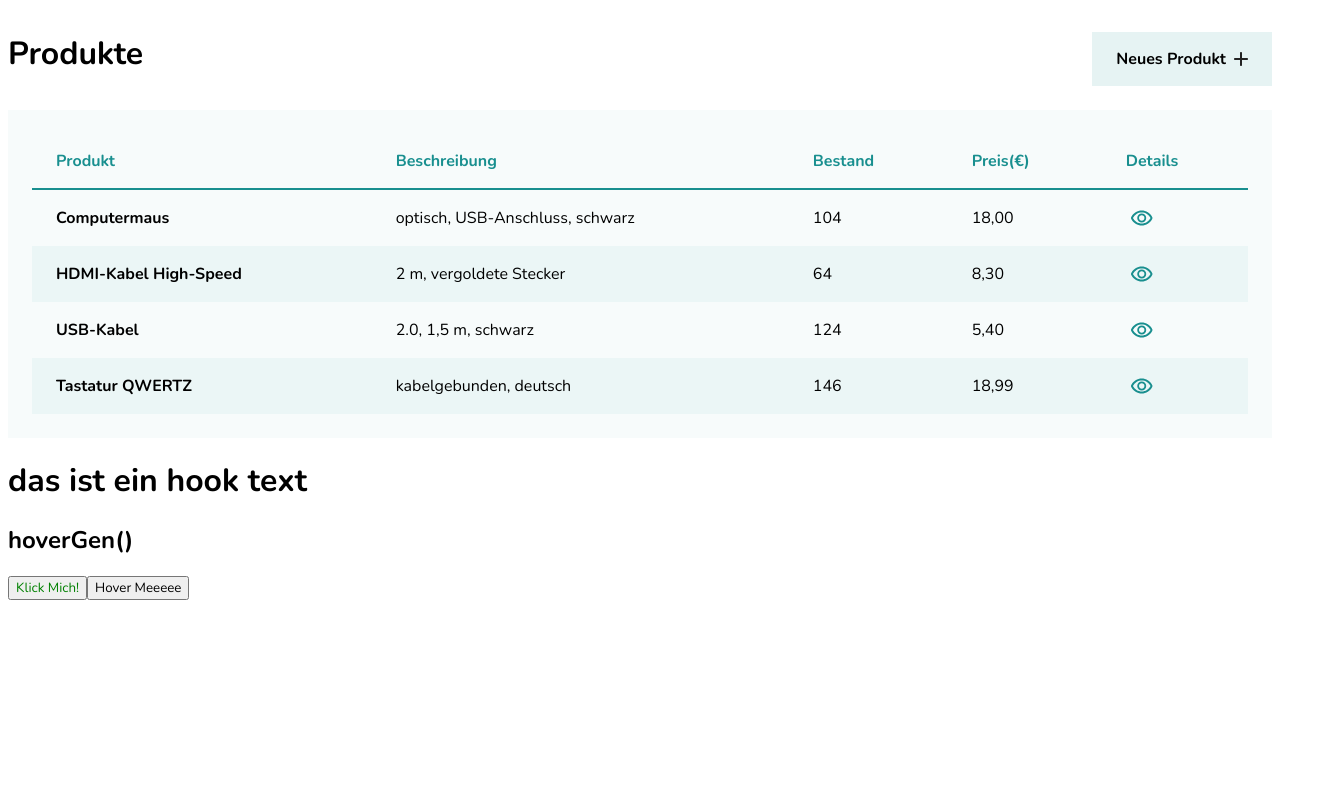
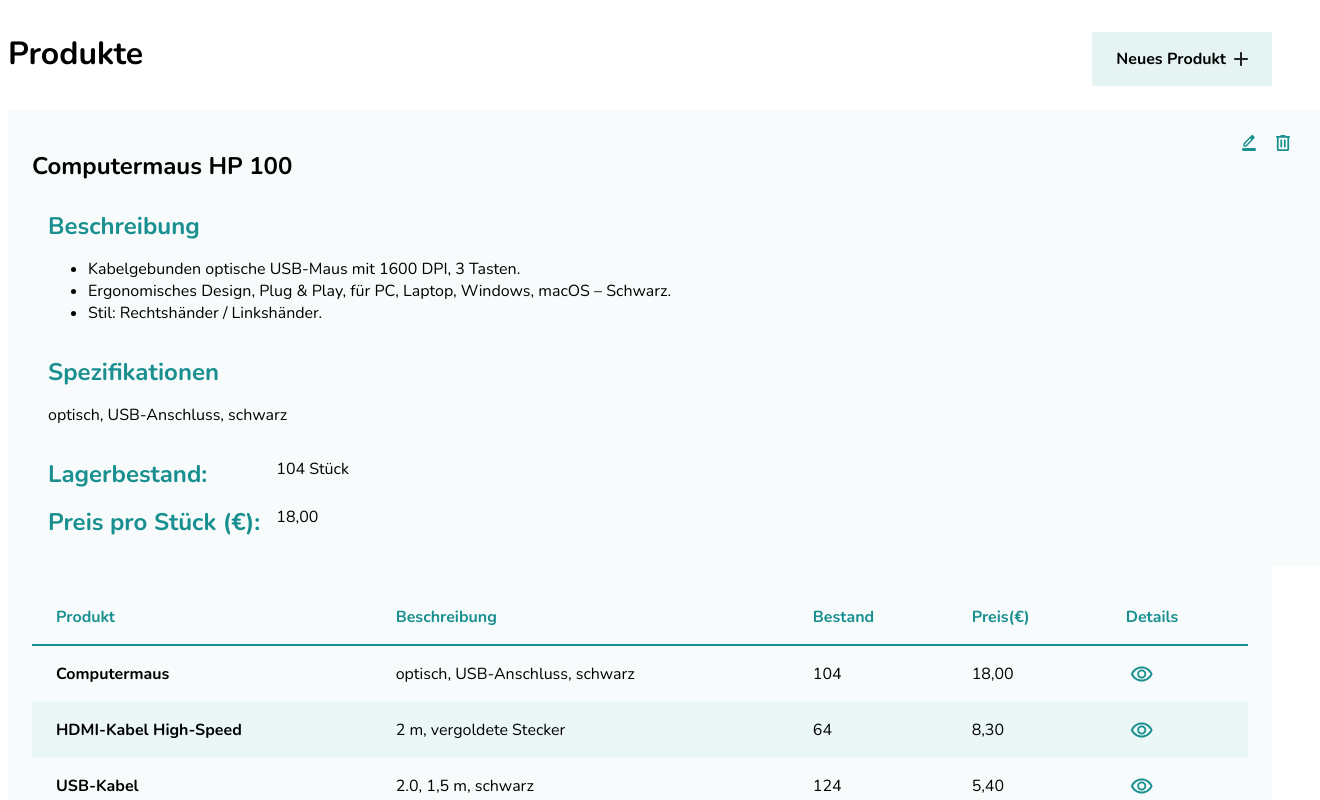
Before and after one commit to ChristopherBraun196/product-list, an Angular app in the folder product-list/: page / in a window 1280 px wide. Shown: the top 800 px of the page, 1320 px wide, since content can reach past the window. Built offline with nearby package versions, Linux system fonts and the light colour scheme.

Commit message:
Product Detail: Einrichtung

```diff
--- a/product-list/src/app/app.html
+++ b/product-list/src/app/app.html
@@ -1,4 +1,6 @@
 <app-header></app-header>
+
+<app-product-detail></app-product-detail>
 
 <app-product-list></app-product-list>
 
--- a/product-list/src/app/app.ts
+++ b/product-list/src/app/app.ts
@@ -2,10 +2,11 @@
 import { RouterOutlet } from '@angular/router';
 import { Header } from './layout/header/header';
 import { ProductList } from './shared/components/product-list/product-list';
+import { ProductDetail } from './shared/components/product-detail/product-detail';
 
 @Component({
   selector: 'app-root',
-  imports: [RouterOutlet, Header, ProductList],
+  imports: [RouterOutlet, Header, ProductList, ProductDetail],
   templateUrl: './app.html',
   styleUrl: './app.scss',
 })
--- /dev/null
+++ b/product-list/src/app/shared/components/product-detail/product-detail.html
@@ -0,0 +1,33 @@
+<article class="product-detail">
+  <header class="product-detail__header">
+    <h1>Computermaus HP 100</h1>
+    <div>
+      <a class="btn--edit" aria-label="Details editieren"></a>
+      <button class="btn--delete" aria-label="Details löschen"></button>
+    </div>
+  </header>
+  <section aria-labelledby="description">
+    <h2 id="description">Beschreibung</h2>
+    <ul>
+      <li>Kabelgebunden optische USB-Maus mit 1600 DPI, 3 Tasten.</li>
+      <li>Ergonomisches Design, Plug &amp; Play, für PC, Laptop, Windows, macOS – Schwarz.</li>
+      <li>Stil: Rechtshänder / Linkshänder.</li>
+    </ul>
+  </section>
+  <section aria-labelledby="specs">
+    <h2 id="specs">Spezifikationen</h2>
+    <p>optisch, USB-Anschluss, schwarz</p>
+  </section>
+  <section>
+    <dl>
+      <dt>Lagerbestand:</dt>
+      <dd>
+        <data value="104">104 Stück</data>
+      </dd>
+      <dt>Preis pro Stück (€):</dt>
+      <dd>
+        <data value="18.00">18,00</data>
+      </dd>
+    </dl>
+  </section>
+</article>
--- /dev/null
+++ b/product-list/src/app/shared/components/product-detail/product-detail.ts
@@ -0,0 +1,19 @@
+import { Component } from '@angular/core';
+
+@Component({
+  selector: 'app-product-detail',
+  imports: [],
+  templateUrl: './product-detail.html',
+  styleUrl: './product-detail.scss',
+})
+export class ProductDetail {
+  detail = {
+    name: 'Gaming Maus',
+    description: `Eine ergonomische Gaming-Maus mit hoher Präzision und einstellbarer
+DPI. Ideal für FPS- und MOBA-Spiele, bietet sie eine langlebige Bauweise und komfortable
+Seitentasten für schnelles Reagieren.`,
+    specs: 'dpi: 6400, cable length: 1.8m, color: Schwarz',
+    stock: 120,
+    price: 2500000,
+  };
+}
--- a/product-list/src/app/shared/components/product-list/product-list.ts
+++ b/product-list/src/app/shared/components/product-list/product-list.ts
@@ -8,4 +8,61 @@
 })
 export class ProductList {
 
+  list = [
+    {
+      name: 'Gaming Maus',
+      description: `Eine ergonomische Gaming-Maus mit hoher Präzision und einstellbarer
+DPI. Ideal für FPS- und MOBA-Spiele, bietet sie eine langlebige Bauweise und komfortable
+Seitentasten für schnelles Reagieren.`,
+      specs: 'dpi: 6400, cable length: 1.8m, color: Schwarz',
+      stock: 120,
+      price: 2500000
+    },
+    {
+      name: 'USB-C Kabel',
+      description: `Robustes Ladekabel für Smartphones, Tablets und Laptops. Unterstützt
+schnelles Laden und Datenübertragung. Perfekt für den täglichen Einsatz zu Hause, im Büro
+oder unterwegs.`,
+      specs: 'length: 1m, color: Weiß, type: USB-C zu USB-A',
+      stock: 300,
+      price: 4800
+    },
+    {
+      name: 'Mechanische Tastatur',
+      description: `Hochwertige mechanische Tastatur mit RGB-Hintergrundbeleuchtung. Die
+schnellen Switches sorgen für präzise Eingaben und langen Schreibkomfort. Ideal für Gamer
+und Vielschreiber.`,
+      specs: 'switches: Red, connection: USB, color: Schwarz',
+      stock: 85,
+      price: 79.90
+    },
+    {
+      name: 'HDMI Kabel',
+      description: `Ein zuverlässiges HDMI 2.1 Kabel, das gestochen scharfe Bilder in 4K
+und 8K Qualität liefert. Geeignet für Fernseher, Monitore, Konsolen und Projektoren.
+Unterstützt HDR und hohe Bildwiederholraten.`,
+      specs: 'length: 2m, version: 2.1, color: Schwarz',
+      stock: 250,
+      price: 12.99
+    },
+    {
+      name: 'Externe SSD',
+      description: `Leistungsstarke und kompakte externe SSD für schnelle
+Datenübertragung. Perfekt für große Dateien, Gaming-Bibliotheken oder als Backup-Lösung.
+Stoßfestes Gehäuse für den mobilen Einsatz.`,
+      specs: 'capacity: 1TB, interface: USB 3.2, color: Silber',
+      stock: 60,
+      price: 109.99
+    },
+    {
+      name: 'Bluetooth Kopfhörer',
+      description: `Kabellose Over-Ear Kopfhörer mit klaren Höhen und kräftigem Bass.
+Dank 20 Stunden Akkulaufzeit und komfortabler Ohrpolster ideal für lange Musik- oder
+Gaming-Sessions.`,
+      specs: 'battery life: 20h, color: Schwarz, connection: Bluetooth 5.0',
+      stock: 150,
+      price: 59.95
+    }
+  ]
+
 }
```
Also changed, not shown: product-list/src/app/shared/components/product-detail/product-detail.scss (added).
